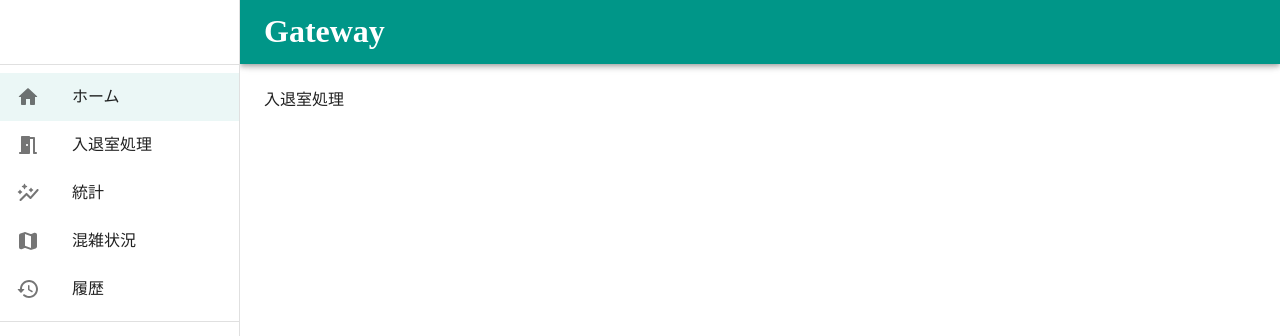
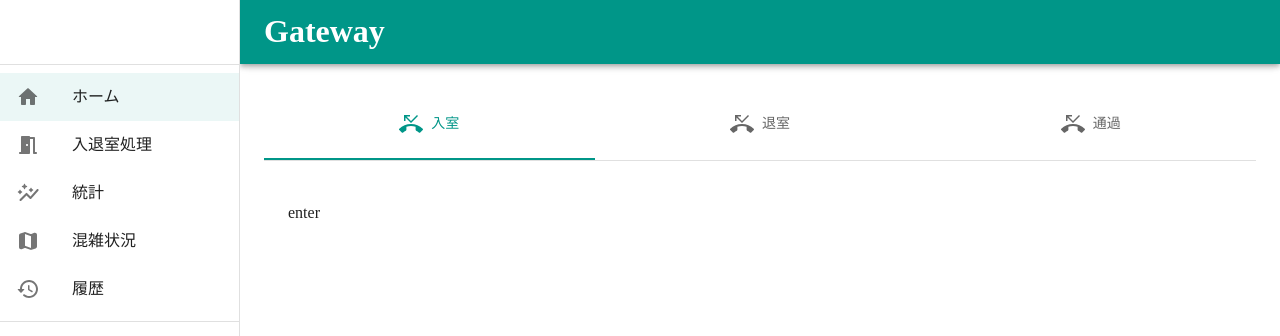
Before and after one commit to newt239/gateway-front, a React (Create React App) app: page /operate in a window 1280 px wide. Shown: the top 336 px of the page. Built offline with nearby package versions, Linux system fonts and the light colour scheme.

Commit message:
add: create operate page's tab

```diff
--- a/src/components/page/Body.tsx
+++ b/src/components/page/Body.tsx
@@ -1,18 +1,15 @@
 import React from "react"
-import {
-    Routes,
-    Route
-} from "react-router-dom";
+import { Routes, Route } from "react-router-dom";
 import Home from './Home';
 import Login from './Login';
-import Operate from './Operate';
+import Operate from './Operate/Index';
 
 const Body = () => {
     return (
         <Routes>
             <Route path="/" element={<Home />} />
-            <Route path="/login" element={<Login />} />
-            <Route path="/operate" element={<Operate />} />
+            <Route path="login" element={<Login />} />
+            <Route path="operate" element={<Operate />} />
         </Routes>
     )
 }
--- a/src/components/page/Operate.tsx
+++ /dev/null
@@ -1,7 +0,0 @@
-import React from "react"
-
-const Operate = () => {
-    return <div>入退室処理</div>
-}
-
-export default Operate;
--- /dev/null
+++ b/src/components/page/Operate/Enter.tsx
@@ -0,0 +1,10 @@
+import * as React from 'react';
+import Box from '@mui/material/Box';
+
+export default function Enter() {
+    return (
+        <Box sx={{ width: '100%' }}>
+            <p>enter</p>
+        </Box>
+    );
+}
--- /dev/null
+++ b/src/components/page/Operate/Exit.tsx
@@ -0,0 +1,10 @@
+import * as React from 'react';
+import Box from '@mui/material/Box';
+
+export default function Exit() {
+    return (
+        <Box sx={{ width: '100%' }}>
+            <p>exit</p>
+        </Box>
+    );
+}
--- /dev/null
+++ b/src/components/page/Operate/Index.tsx
@@ -0,0 +1,62 @@
+import * as React from 'react';
+import Typography from '@mui/material/Typography';
+import Box from '@mui/material/Box';
+import Tabs from '@mui/material/Tabs';
+import Tab from '@mui/material/Tab';
+import PhoneMissedIcon from '@mui/icons-material/PhoneMissed';
+import Enter from './Enter';
+import Exit from './Exit';
+import Pass from './Pass';
+
+interface TabPanelProps {
+    children?: React.ReactNode;
+    index: number;
+    value: number;
+}
+
+function TabPanel(props: TabPanelProps) {
+    const { children, value, index, ...other } = props;
+
+    return (
+        <div
+            role="tabpanel"
+            hidden={value !== index}
+            id={`simple-tabpanel-${index}`}
+            aria-labelledby={`simple-tab-${index}`}
+            {...other}
+        >
+            {value === index && (
+                <Box sx={{ p: 3 }}>
+                    <Typography>{children}</Typography>
+                </Box>
+            )}
+        </div>
+    );
+}
+
+export default function Index() {
+    const [value, setValue] = React.useState(0);
+    const handleChange = (event: React.SyntheticEvent, newValue: number) => {
+        setValue(newValue);
+    };
+    return (
+        <Box sx={{ width: '100%' }}>
+            <Box sx={{ borderBottom: 1, borderColor: 'divider' }}>
+                <Tabs value={value} variant="fullWidth" onChange={handleChange} aria-label="basic tabs example" centered>
+                    <Tab icon={<PhoneMissedIcon />} iconPosition="start" label="入室" />
+                    <Tab icon={<PhoneMissedIcon />} iconPosition="start" label="退室" />
+                    <Tab icon={<PhoneMissedIcon />} iconPosition="start" label="通過" />
+                </Tabs>
+            </Box>
+            <TabPanel value={value} index={0}>
+                <Enter />
+            </TabPanel>
+            <TabPanel value={value} index={1}>
+                <Exit />
+            </TabPanel>
+            <TabPanel value={value} index={2}>
+                <Pass />
+            </TabPanel>
+        </Box>
+    );
+}
--- /dev/null
+++ b/src/components/page/Operate/Pass.tsx
@@ -0,0 +1,10 @@
+import * as React from 'react';
+import Box from '@mui/material/Box';
+
+export default function Pass() {
+    return (
+        <Box sx={{ width: '100%' }}>
+            <p>pass</p>
+        </Box>
+    );
+}
```
